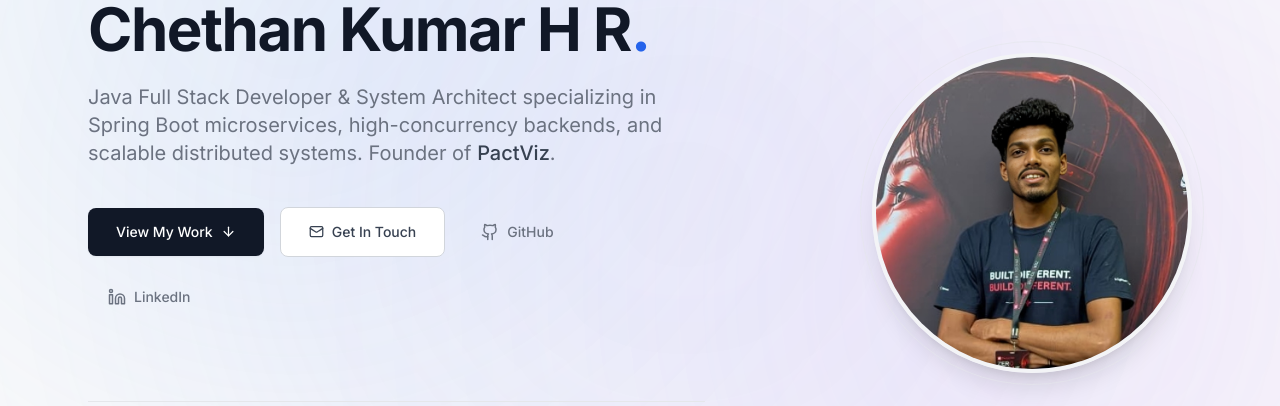
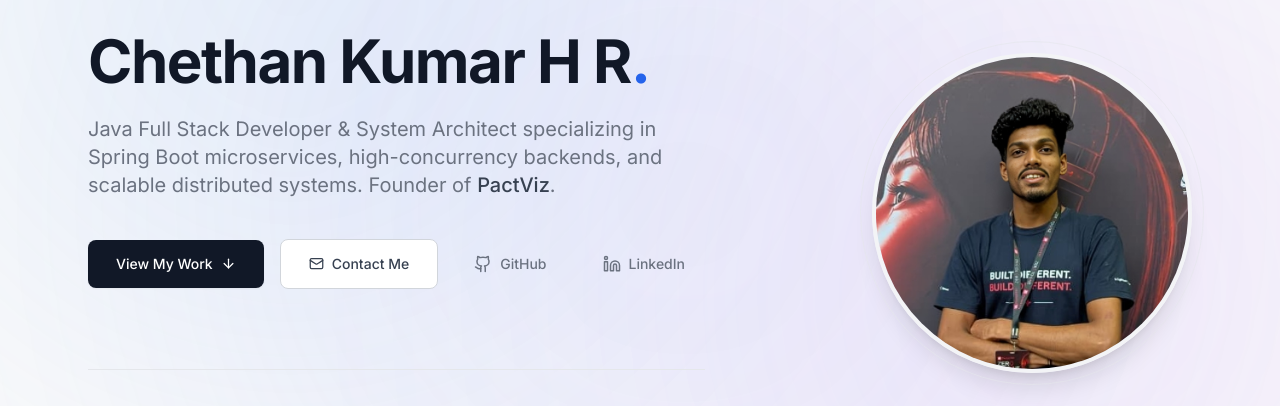
Before and after one commit to chethanhrx/Port-folio, a Next.js app: page / in a window 1280 px wide. Shown: the part 203-609 px from the top of the page. Built offline with nearby package versions, Linux system fonts and the light colour scheme; no server answers.

Commit message:
update branding assets, implement social sharing, and improve SEO with a dedicated image sitemap and consolidated redirects.

```diff
--- /dev/null
+++ b/src/app/images-sitemap.xml/route.ts
@@ -0,0 +1,23 @@
+// Google image sitemap — helps the profile photo get indexed in Google Images.
+// https://developers.google.com/search/docs/crawling-indexing/sitemaps/image-sitemaps
+export function GET() {
+  const baseUrl = 'https://chethanhrx.netlify.app';
+  const xml = `<?xml version="1.0" encoding="UTF-8"?>
+<urlset xmlns="http://www.sitemaps.org/schemas/sitemap/0.9"
+        xmlns:image="http://www.google.com/schemas/sitemap-image/1.1">
+  <url>
+    <loc>${baseUrl}/</loc>
+    <image:image>
+      <image:loc>${baseUrl}/chethan-kumar-hr.jpg</image:loc>
+      <image:title>Chethan Kumar H R — Java Full Stack Developer</image:title>
+      <image:caption>Portrait of Chethan Kumar H R, Java Full Stack Developer and Architect based in Bengaluru, India.</image:caption>
+    </image:image>
+  </url>
+</urlset>`;
+
+  return new Response(xml, {
+    headers: {
+      'Content-Type': 'application/xml; charset=utf-8',
+    },
+  });
+}
--- a/src/app/layout.tsx
+++ b/src/app/layout.tsx
@@ -73,7 +73,7 @@ export const metadata: Metadata = {
     type: "website",
     images: [
       {
-        url: "/chethanimage.jpg",
+        url: "/chethan-kumar-hr.jpg",
         width: 800,
         height: 800,
         alt: "Chethan Kumar H R — Java Full Stack Developer",
@@ -85,7 +85,7 @@ export const metadata: Metadata = {
     card: "summary_large_image",
     title: "Chethan Kumar H R | Full Stack Developer & Founder",
     description: "Official portfolio of Chethan Kumar H R (chethanhrx). Explore live projects and enterprise microservices.",
-    images: ["/chethanimage.jpg"],
+    images: ["/chethan-kumar-hr.jpg"],
   },
   robots: {
     index: true,
@@ -102,9 +102,9 @@ export const metadata: Metadata = {
     canonical: "https://chethanhrx.netlify.app",
   },
   icons: {
-    icon: "/logo.png",
-    shortcut: "/logo.png",
-    apple: "/logo.png",
+    icon: "/chethan-kumar-hr.jpg",
+    shortcut: "/chethan-kumar-hr.jpg",
+    apple: "/chethan-kumar-hr.jpg",
   },
 };
 
@@ -128,6 +128,9 @@ const jsonLd = {
       "name": "Chethan Kumar H R | Java Full Stack Developer",
       "mainEntity": {
         "@id": "https://chethanhrx.netlify.app/#person"
+      },
+      "primaryImageOfPage": {
+        "@id": "https://chethanhrx.netlify.app/chethan-kumar-hr.jpg"
       }
     },
     {
@@ -163,12 +166,22 @@ const jsonLd = {
         "addressCountry": "India"
       },
       "url": "https://chethanhrx.netlify.app",
-      "image": "https://chethanhrx.netlify.app/chethanimage.jpg",
+      "image": "https://chethanhrx.netlify.app/chethan-kumar-hr.jpg",
       "sameAs": [
         "https://github.com/chethanhrx",
         "https://leetcode.com/u/chethank_hr/",
         "https://www.linkedin.com/in/chethan-kumar-h-r-648bab33a"
       ]
+    },
+    {
+      "@type": "ImageObject",
+      "@id": "https://chethanhrx.netlify.app/chethan-kumar-hr.jpg",
+      "url": "https://chethanhrx.netlify.app/chethan-kumar-hr.jpg",
+      "contentUrl": "https://chethanhrx.netlify.app/chethan-kumar-hr.jpg",
+      "name": "Chethan Kumar H R — Java Full Stack Developer",
+      "description": "Portrait of Chethan Kumar H R, Java Full Stack Developer and Architect based in Bengaluru, India.",
+      "caption": "Chethan Kumar H R",
+      "representativeOfPage": true
     },
     {
       "@type": "BreadcrumbList",
--- a/src/app/robots.ts
+++ b/src/app/robots.ts
@@ -25,6 +25,9 @@ export default function robots(): MetadataRoute.Robots {
         allow: '/',
       })),
     ],
-    sitemap: 'https://chethanhrx.netlify.app/sitemap.xml',
+    sitemap: [
+      'https://chethanhrx.netlify.app/sitemap.xml',
+      'https://chethanhrx.netlify.app/images-sitemap.xml',
+    ],
   };
 }
--- a/src/components/About.tsx
+++ b/src/components/About.tsx
@@ -23,7 +23,7 @@ export default function About() {
           </h2>
           {/* AEO Direct Answer Block */}
           <p className="text-gray-900 font-medium max-w-2xl text-base sm:text-lg leading-relaxed mb-4">
-            Chethan Kumar HR is a Java Full Stack Developer based in Bengaluru, India, and founder of the software agency PactViz.
+            Welcome to the portfolio of Chethan Kumar H R — a Java Full Stack Developer based in Bengaluru, India, and founder of the software agency PactViz.
           </p>
           <p className="text-gray-500 max-w-2xl text-base sm:text-lg leading-relaxed">
             I&apos;m a BCA graduate currently specializing in Java Full Stack Development at JSpiders, Bangalore.
@@ -85,9 +85,9 @@ export default function About() {
                   key={idx}
                   className="p-6 rounded-xl bg-[#FAFAFA] border border-gray-100 hover:border-gray-200 transition-all duration-300"
                 >
-                  <h4 className="text-sm font-semibold text-gray-900 mb-4">
+                  <div className="text-sm font-semibold text-gray-900 mb-4">
                     {category.title}
-                  </h4>
+                  </div>
                   <div className="flex flex-wrap gap-2">
                     {category.skills.map((skill, sIdx) => (
                       <span
--- a/src/components/Footer.tsx
+++ b/src/components/Footer.tsx
@@ -1,23 +1,43 @@
 'use client';
 
 import React from 'react';
-import { ArrowUp } from 'lucide-react';
+import { ArrowUp, Linkedin, Twitter, MessageCircle } from 'lucide-react';
+
+const SHARE_TEXT = 'Chethan Kumar H R — Java Full Stack Developer & Architect';
 
 export default function Footer() {
   const scrollToTop = () => {
     window.scrollTo({ top: 0, behavior: 'smooth' });
   };
 
+  const shareLinks = [
+    { name: 'Share on LinkedIn', Icon: Linkedin, id: 'linkedin' },
+    { name: 'Share on X', Icon: Twitter, id: 'x' },
+    { name: 'Share on WhatsApp', Icon: MessageCircle, id: 'whatsapp' },
+  ] as const;
+
+  const openShare = (id: 'linkedin' | 'x' | 'whatsapp') => {
+    const url = encodeURIComponent(window.location.href);
+    const text = encodeURIComponent(SHARE_TEXT);
+    const hrefs = {
+      linkedin: `https://www.linkedin.com/sharing/share-offsite/?url=${url}`,
+      x: `https://twitter.com/intent/tweet?url=${url}&text=${text}`,
+      whatsapp: `https://wa.me/?text=${encodeURIComponent(`${SHARE_TEXT} ${window.location.href}`)}`,
+    };
+    window.open(hrefs[id], '_blank', 'noopener,noreferrer');
+  };
+
   return (
     <footer className="py-10 px-6 bg-white border-t border-gray-100">
-      <div className="max-w-6xl mx-auto flex flex-col md:flex-row items-center justify-between gap-6">
+      <div className="max-w-6xl mx-auto space-y-6">
+        <div className="flex flex-col md:flex-row items-center justify-between gap-6">
           <div className="flex flex-col sm:flex-row items-center gap-4 text-sm text-gray-500">
             <span>© {new Date().getFullYear()} <a href="/" className="hover:text-gray-900 transition-colors">Chethan Kumar H R</a>. Built with Next.js.</span>
             <div className="hidden sm:flex items-center gap-4">
-            <a href="#about" className="hover:text-gray-900 transition-colors">About</a>
-            <a href="#projects" className="hover:text-gray-900 transition-colors">Projects</a>
-            <a href="#experience" className="hover:text-gray-900 transition-colors">Experience</a>
-            <a href="#contact" className="hover:text-gray-900 transition-colors">Contact</a>
+              <a href="#about" className="hover:text-gray-900 transition-colors">About Me</a>
+              <a href="#projects" className="hover:text-gray-900 transition-colors">My Projects</a>
+              <a href="#experience" className="hover:text-gray-900 transition-colors">Career</a>
+              <a href="#contact" className="hover:text-gray-900 transition-colors">Reach Out</a>
             </div>
           </div>
 
@@ -29,6 +49,21 @@ export default function Footer() {
             <ArrowUp size={14} />
           </button>
         </div>
+
+        <div className="flex items-center justify-center gap-1.5 pt-5 border-t border-gray-100">
+          <span className="text-xs text-gray-400 font-medium mr-2">Share</span>
+          {shareLinks.map(({ name, Icon, id }) => (
+            <button
+              key={name}
+              onClick={() => openShare(id)}
+              aria-label={name}
+              className="p-2 rounded-lg text-gray-400 hover:text-gray-900 hover:bg-gray-100 transition-all cursor-pointer"
+            >
+              <Icon size={16} />
+            </button>
+          ))}
+        </div>
+      </div>
     </footer>
   );
 }
--- a/src/components/Hero.tsx
+++ b/src/components/Hero.tsx
@@ -75,9 +75,8 @@ export default function Hero() {
             initial={{ opacity: 0, y: 20 }}
             animate={{ opacity: 1, y: 0 }}
             transition={{ duration: 0.6, delay: 0.1 }}
-            className="text-3xl sm:text-5xl md:text-5xl lg:text-6xl font-bold text-gray-900 leading-[1.1] tracking-tight mb-6 whitespace-nowrap"
+            className="text-3xl sm:text-5xl md:text-5xl lg:text-6xl font-bold text-gray-900 leading-[1.1] tracking-tight mb-6"
           >
-            <span className="sr-only">Portfolio of </span>
             Chethan Kumar H R
             <span className="text-accent">.</span>
           </motion.h1>
@@ -113,7 +112,7 @@ export default function Hero() {
               className="inline-flex items-center gap-2 px-7 py-3.5 border border-gray-300 hover:border-gray-400 bg-white hover:bg-gray-50 text-gray-700 text-sm font-medium rounded-lg transition-all cursor-pointer"
             >
               <Mail size={15} />
-              Get In Touch
+              Contact Me
             </button>
 
             <a
@@ -171,8 +170,8 @@ export default function Hero() {
           <div className="relative">
             <div className="w-64 h-64 sm:w-72 sm:h-72 lg:w-80 lg:h-80 rounded-full overflow-hidden border-4 border-gray-100 shadow-xl">
               <Image
-                src="/chethanimage.jpg"
-                alt="Chethan Kumar H R"
+                src="/chethan-kumar-hr.jpg"
+                alt="Chethan Kumar H R, Java Full Stack Developer"
                 width={320}
                 height={320}
                 className="w-full h-full object-cover"
```
Also changed, not shown: public/chethan-kumar-hr.jpg (renamed from public/chethanimage.jpg), 1 other file (tests, documents, lock files or other folders). Lines whose indentation alone changed are shown as unchanged.
